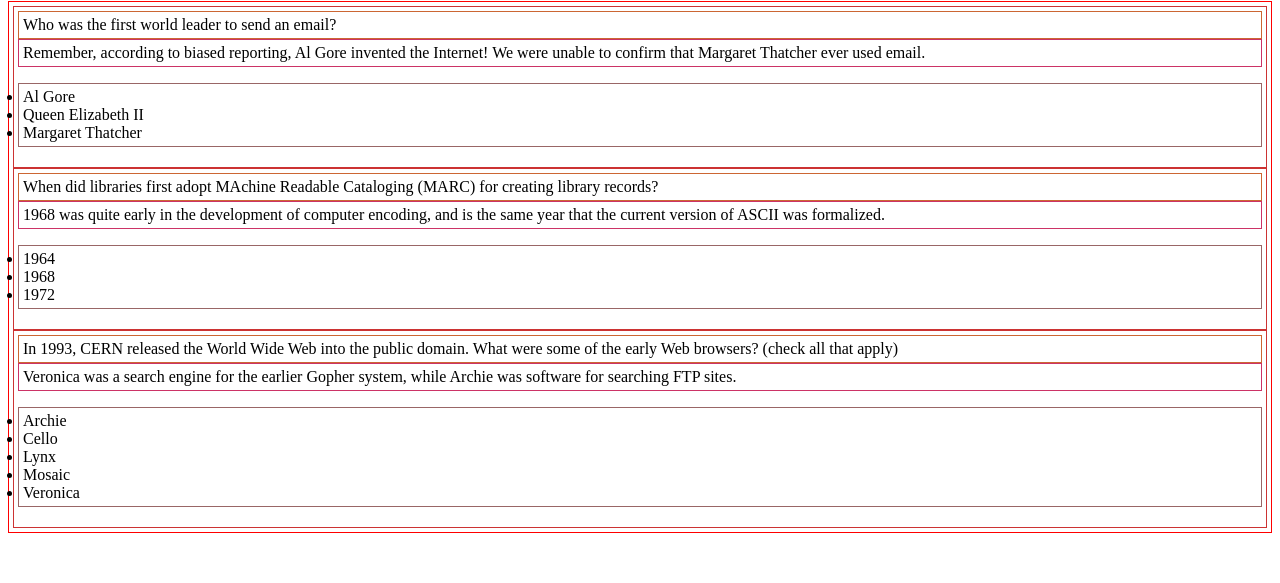
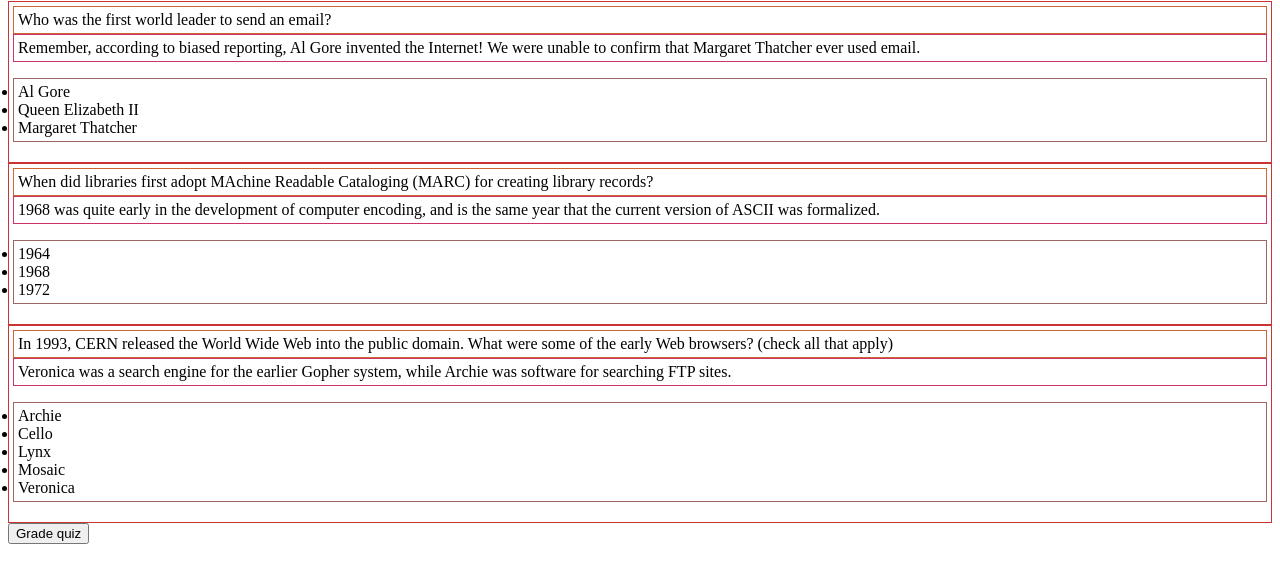
Before and after one commit to matt-bernhardt/selfquiz, a plain HTML site: page index.html in a window 1280 px wide. Shown: the part 79-662 px from the top of the page. Drawn offline with Linux system fonts and the light colour scheme.

Commit message:
Initial build and grade methods

```diff
--- a/index.html
+++ b/index.html
@@ -8,7 +8,7 @@
 </head>
 <body>
 	<h1>Self quiz testbed</h1>
-	<div class="quiz">
+	<div class="selfquiz">
 		<div class="question">
 			<div class="prompt">Who was the first world leader to send an email?</div>
 			<div class="feedback">Remember, according to biased reporting, Al Gore invented the Internet! We were unable to confirm that Margaret Thatcher ever used email.</div>
@@ -44,8 +44,9 @@
 			'use strict';
 			console.log('Initial DOM load');
 			var selfquiz = app.selfquiz;
-			selfquiz.initialize(
-			);
+			selfquiz.initialize({
+				debug: true,
+			});
 		})(jQuery);
 	</script>
 </body>
--- a/selfquiz.js
+++ b/selfquiz.js
@@ -9,7 +9,42 @@ window.app = window.app || {};
  * SelfQuiz object
  */
 window.app.selfquiz = {
+
 	initialize : function(config) {
-		console.log('selfquiz initialized');
+		config = config || {};
+		this.debugFlag = config.debug || false;
+
+		this.quiz = config.quizElement || $(".selfquiz");
+		if (0 === this.quiz.length) {
+			console.log('Quiz element not found');
+			return;
+		}
+		this.buildQuiz();
+
+		this.debug('selfquiz initialized');
+	},
+
+	buildQuiz : function() {
+		this.debug('Quiz building start.');
+		this.debug('1. Building questions');
+		questions = $('li');
+		this.debug('  ' + questions.length + ' questions found');
+		this.debug('2. Building submit button...');
+		submit = document.createElement('div');
+		$(submit).attr("class","submit");
+		$(submit).append('<button type="button">Grade quiz</button>')
+		submit.addEventListener('click', this.gradeQuiz);
+		this.quiz.append(submit);
+		this.debug('Quiz building complete.');
+	},
+
+	gradeQuiz : function() {
+		window.app.selfquiz.debug('Grading requested...');
+	},
+
+	debug : function(msg) {
+		if (this.debugFlag) {
+			console.log(msg);
+		}
 	}
 }
```
